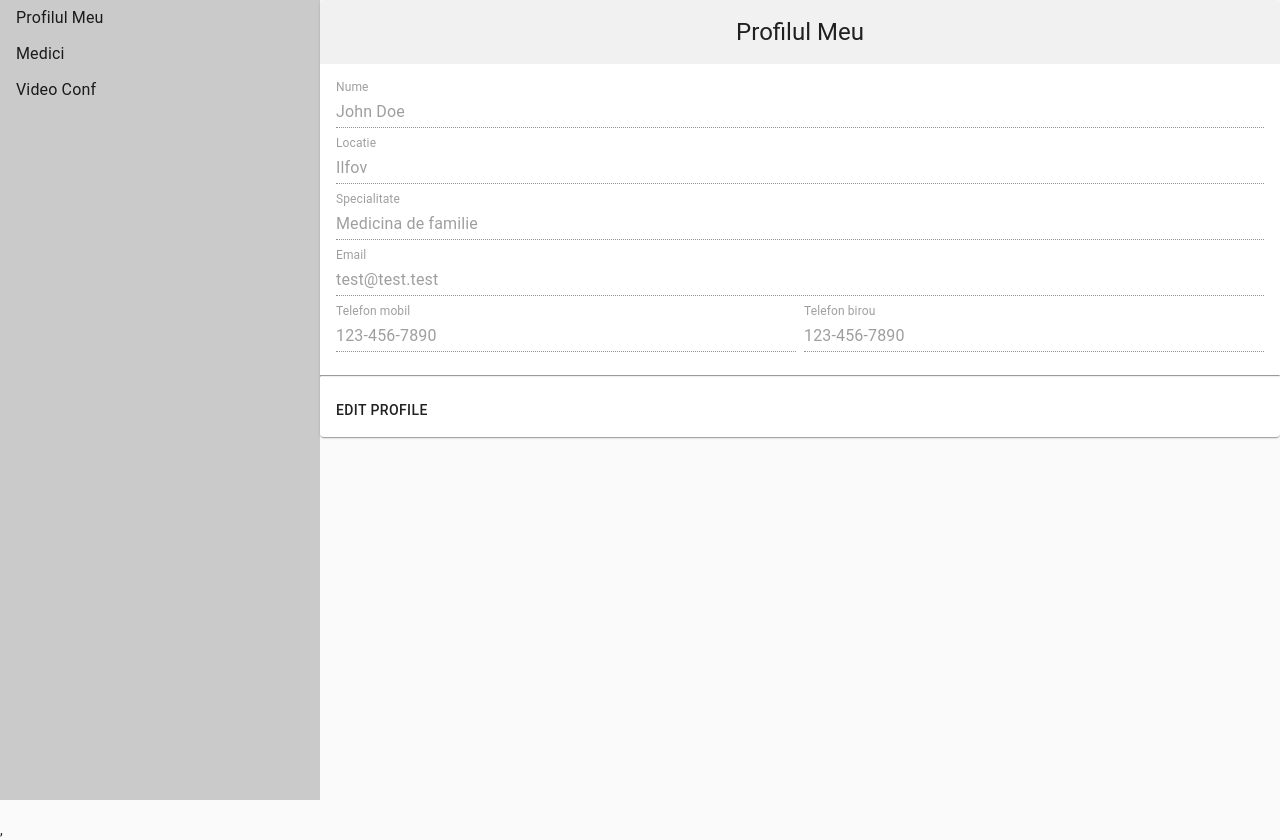
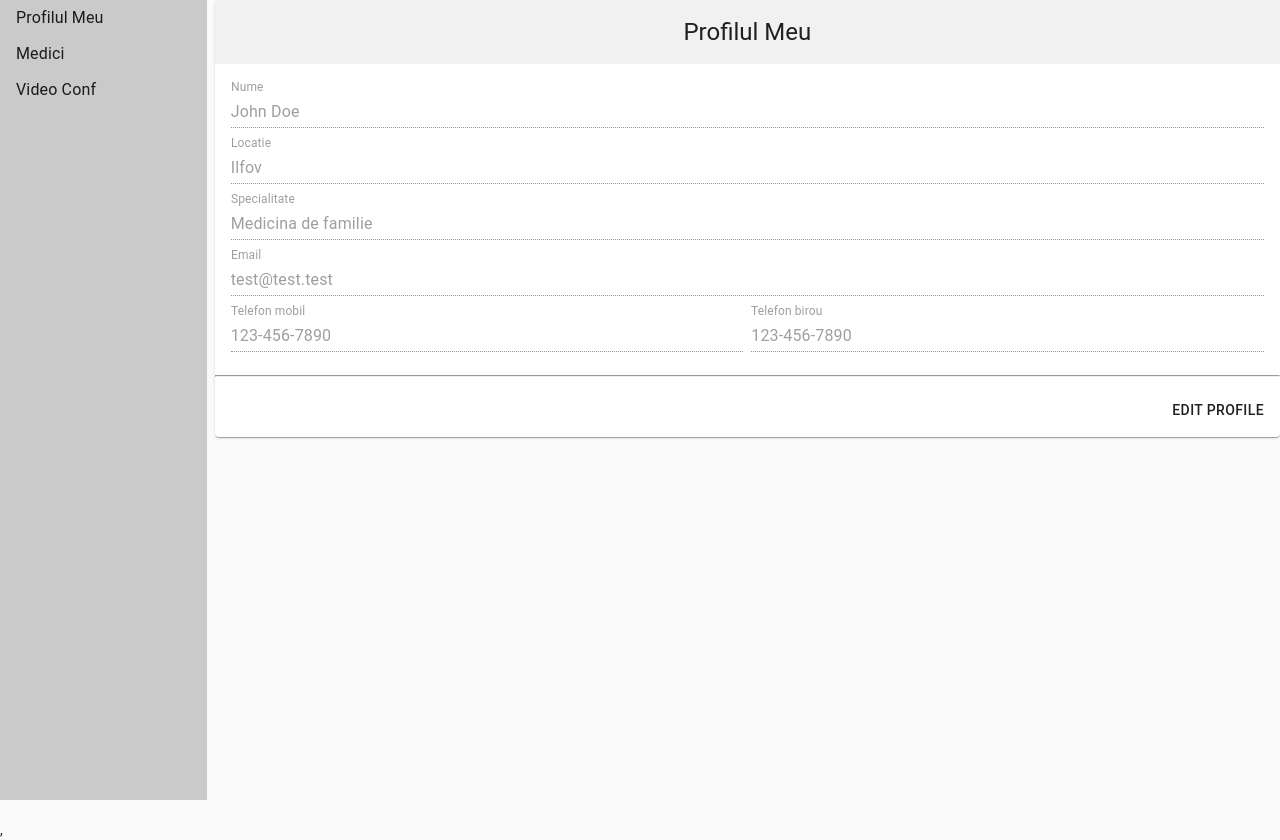
Before and after one commit to FluerasRares/online-platform-family-doctors, a React (Create React App) app in the folder contacts/: page /myprofile in a window 1280 px wide. Built offline with nearby package versions, Linux system fonts and the light colour scheme.

Commit message:
minor layout tweaks

```diff
--- a/contacts/src/components/EditProfile/index.js
+++ b/contacts/src/components/EditProfile/index.js
@@ -7,8 +7,9 @@ import { connect } from 'react-redux';
 import { compose } from 'redux';
 import styles from './styles';
 import { selectCurrentUser } from '../User/selectors';
+import LeftMenu from '../LeftMenu';
 
-const MyProfile = ({ classes, currentUser = {}, history }) => {
+const EditProfile = ({ classes, currentUser = {}, history }) => {
   const [nume] = React.useState(`${currentUser.prenume || 'John'} ${currentUser.nume || 'Doe'}`);
   const [cellNumber, setCellNumber] = React.useState('');
   const [officeNumber, setOfficeNumber] = React.useState('');
@@ -24,8 +25,8 @@ const MyProfile = ({ classes, currentUser = {}, history }) => {
   }
   return (
     <Fragment>
-      <Grid container spacing={2} style={{ marginTop: '4vh' }}>
-        <Grid item xs={1}></Grid>
+      <Grid container spacing={1}>
+        <Grid item xs={2}><LeftMenu /></Grid>
         <Grid item xs={10}>
           <Card>
             <CardHeader title="Profilul Meu" style={{ background: '#f1f1f1'}}/>
@@ -88,4 +89,4 @@ export default compose(
   connect(mapStateToProps, mapDispatchToProps),
   withStyles(styles, { withTheme: true }),
   withRouter,
-)(MyProfile);
+)(EditProfile);
--- a/contacts/src/components/Medics/index.js
+++ b/contacts/src/components/Medics/index.js
@@ -10,9 +10,9 @@ import Chat from '../Chat';
 
 const Medics = ({ classes, history }) => {
   return <Fragment>
-    <Grid container spacing={0}>
-      <Grid item xs={3}><LeftMenu /></Grid>
-      <Grid item xs={9}>
+    <Grid container spacing={1}>
+      <Grid item xs={2}><LeftMenu /></Grid>
+      <Grid item xs={10}>
         <Card>
           <CardHeader title="Medici" style={{ background: '#f1f1f1' }} />
           <CardContent>
--- a/contacts/src/components/MyProfile/index.js
+++ b/contacts/src/components/MyProfile/index.js
@@ -16,9 +16,9 @@ const MyProfile = ({ classes, currentUser: { cellNumber = '123-456-7890', office
   }
   return (
     <Fragment>
-      <Grid container spacing={0}>
-        <Grid item xs={3}><LeftMenu/></Grid>
-        <Grid item xs={9}>
+      <Grid container spacing={1}>
+        <Grid item xs={2}><LeftMenu/></Grid>
+        <Grid item xs={10}>
           <Card>
             <CardHeader title="Profilul Meu" style={{ background: '#f1f1f1'}}/>
             <CardContent>
@@ -51,8 +51,8 @@ const MyProfile = ({ classes, currentUser: { cellNumber = '123-456-7890', office
             </CardContent>
             <hr />
             <CardActions>
+              <span style={{ flex: 1 }}></span>
               <Button onClick={e => editProfile()}>Edit Profile</Button>
-              <span style={{ flex: 1 }}></span>
             </CardActions>
           </Card>
         </Grid>
```
